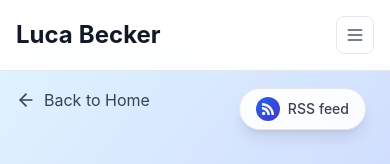
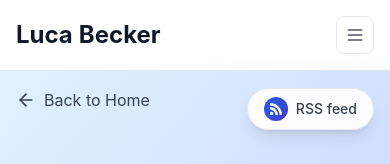
Before and after one commit to lucavb/homepage, an Astro site: page /blog in a window 390 px wide. Shown: the top 164 px of the page. Built offline with nearby package versions, Linux system fonts and the light colour scheme; Astro itself is replaced by a stand-in of ours; some packages are replaced by stand-ins of ours; a script that the page names is missing.

Commit message:
feat: Refactor floating RSS badge layout for improved responsiveness
- Updated the layout of the floating RSS badge to be more responsive, centering it within a flex container.
- Adjusted the positioning and styling to enhance visibility and accessibility across different screen sizes.
- Maintained existing styles for light and dark modes to ensure a consistent user experience.

```diff
--- a/src/pages/blog/index.astro
+++ b/src/pages/blog/index.astro
@@ -41,7 +41,8 @@ const blogPosts = allBlogPosts
                 />
 
                 <!-- Floating RSS Badge -->
-                <div class="absolute top-6 right-6 z-10">
+                <div class="absolute top-6 left-0 right-0 z-10 max-w-7xl mx-auto px-4 sm:px-6 lg:px-8">
+                    <div class="flex justify-end">
                         <a
                             href="/rss.xml"
                             class="flex items-center gap-2 bg-white/90 dark:bg-gray-800/90 backdrop-blur-sm border border-gray-200 dark:border-gray-700 rounded-full px-4 py-2 shadow-lg hover:shadow-xl transition-all duration-300 hover:scale-105"
@@ -61,6 +62,7 @@ const blogPosts = allBlogPosts
                                 >RSS feed</span
                             >
                         </a>
+                    </div>
                 </div>
             </div>
 
```
Lines whose indentation alone changed are shown as unchanged.
